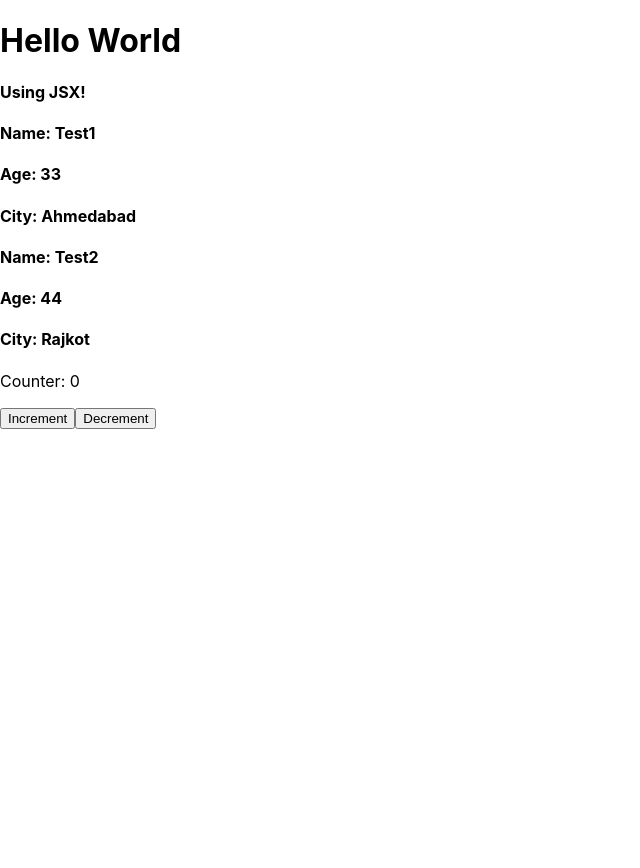
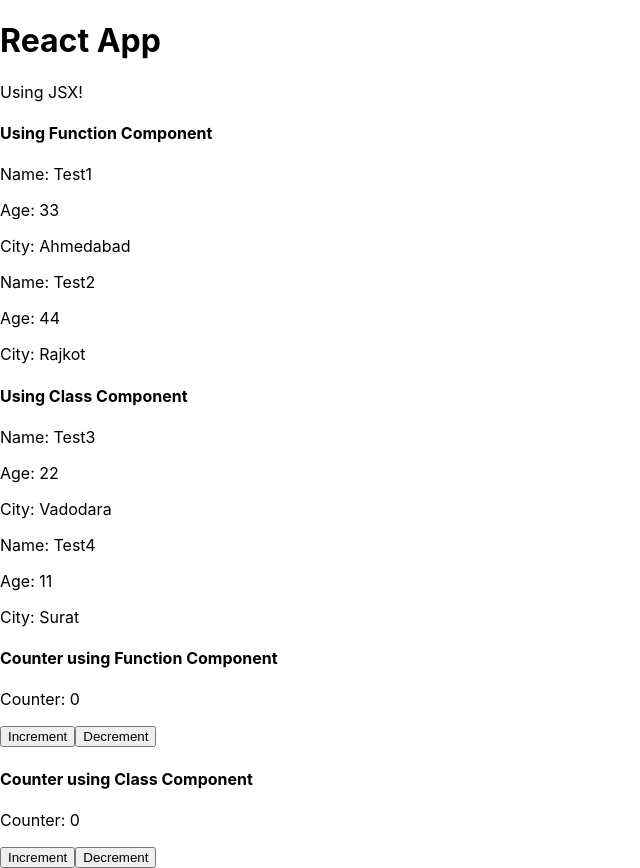
Before and after one commit to nikunjp-tatva/react-training, a React (Create React App) app: page /class in a window 1280 px wide. Shown: the whole page, without its empty margins (0-640 px from the left). Before the commit the page ends 800 px from the top, so only its background shows below. Built offline with nearby package versions, Linux system fonts and the light colour scheme.

Commit message:
create counter, passes props using class component

```diff
--- a/src/App.js
+++ b/src/App.js
@@ -1,3 +1,5 @@
+import Parent from "./components/class/Parent";
+import StateClass from "./components/class/StateClass";
 import JSXComponent from "./components/functional/JSXComponent";
 import ParentProp from "./components/functional/ParentProp";
 import State from "./components/functional/State";
@@ -6,10 +8,16 @@
   return (
     <div className="App">
       <header className="App-header">
-        <h1>Hello World</h1>
+        <h1>React App</h1>
         <JSXComponent />
+        <h4>Using Function Component</h4>
         <ParentProp name="Test2" age= "44" city="Rajkot" />
+        <h4>Using Class Component</h4>
+        <Parent name="Test4" age= "11" city="Surat" />
+        <h4>Counter using Function Component</h4>
         <State />
+        <h4>Counter using Class Component</h4>
+        <StateClass />
       </header>
     </div>
   );
--- /dev/null
+++ b/src/components/class/Child.js
@@ -0,0 +1,15 @@
+import { Component } from "react";
+
+class Child extends Component {
+  render() {
+    return (
+      <div>
+        <p> Name: {this.props.name}</p>
+        <p> Age: {this.props.age}</p>
+        <p> City: {this.props.city}</p>
+      </div>
+    );
+  }
+}
+
+export default Child;
--- /dev/null
+++ b/src/components/class/Parent.jsx
@@ -0,0 +1,15 @@
+import { Component } from "react";
+import Child from "./Child";
+
+class Parent extends Component {
+  render() {
+    return (
+      <div>
+        <Child name="Test3" age="22" city="Vadodara" />
+        <Child name={this.props.name} age={this.props.age} city={this.props.city} />
+      </div>
+    );
+  }
+}
+
+export default Parent;
--- /dev/null
+++ b/src/components/class/StateClass.js
@@ -0,0 +1,36 @@
+import React from "react";
+
+class StateClass extends React.Component {
+  constructor() {
+    super();
+    this.state = { counter: 0 };
+  }
+
+  incrementCounter = () => {
+    this.setState((prev) => {
+      return {
+        counter: prev.counter + 1,
+      };
+    });
+  }
+
+  decrementCounter = () => {
+    this.setState((prev) => {
+      return {
+        counter: prev.counter ? prev.counter - 1 : prev.counter,
+      };
+    });
+  }
+
+  render() {
+    return (
+      <div>
+        <p>Counter: {this.state.counter}</p>
+        <button onClick={this.incrementCounter}>Increment</button>
+        <button onClick={this.decrementCounter}>Decrement</button>
+      </div>
+    );
+  }
+}
+
+export default StateClass;
--- a/src/components/functional/ChildProp.jsx
+++ b/src/components/functional/ChildProp.jsx
@@ -3,9 +3,9 @@
 const ChildProp = (props) => {
   return (
     <div>
-      <h4> Name: {props.name}</h4>
-      <h4> Age: {props.age}</h4>
-      <h4> City: {props.city}</h4>
+      <p> Name: {props.name}</p>
+      <p> Age: {props.age}</p>
+      <p> City: {props.city}</p>
     </div>
   );
 };
--- a/src/components/functional/JSXComponent.js
+++ b/src/components/functional/JSXComponent.js
@@ -4,7 +4,7 @@
     const string = 'Using JSX!'
   return (
     <div>
-      <h4>{string}</h4>
+      <p>{string}</p>
     </div>
   );
 };
```
